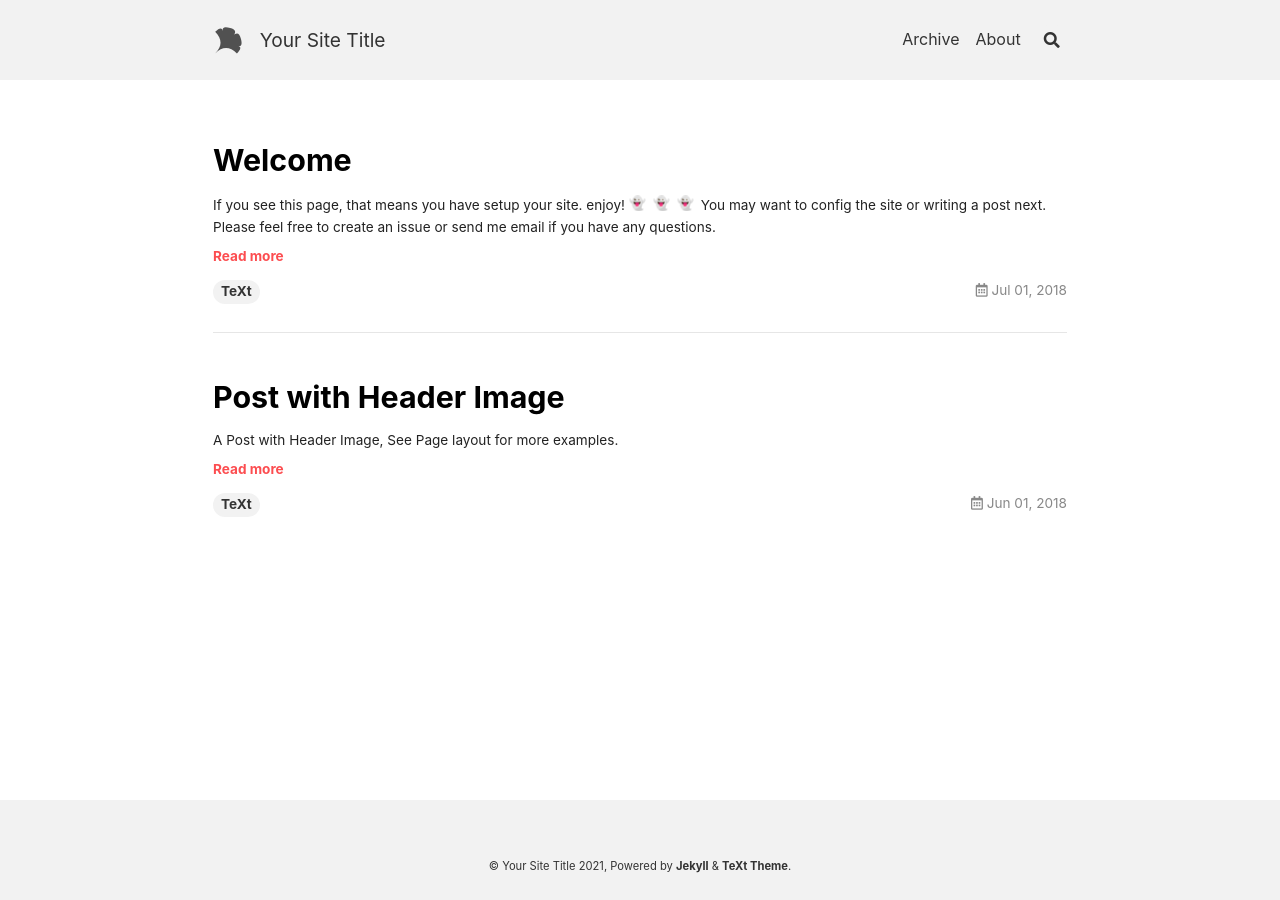
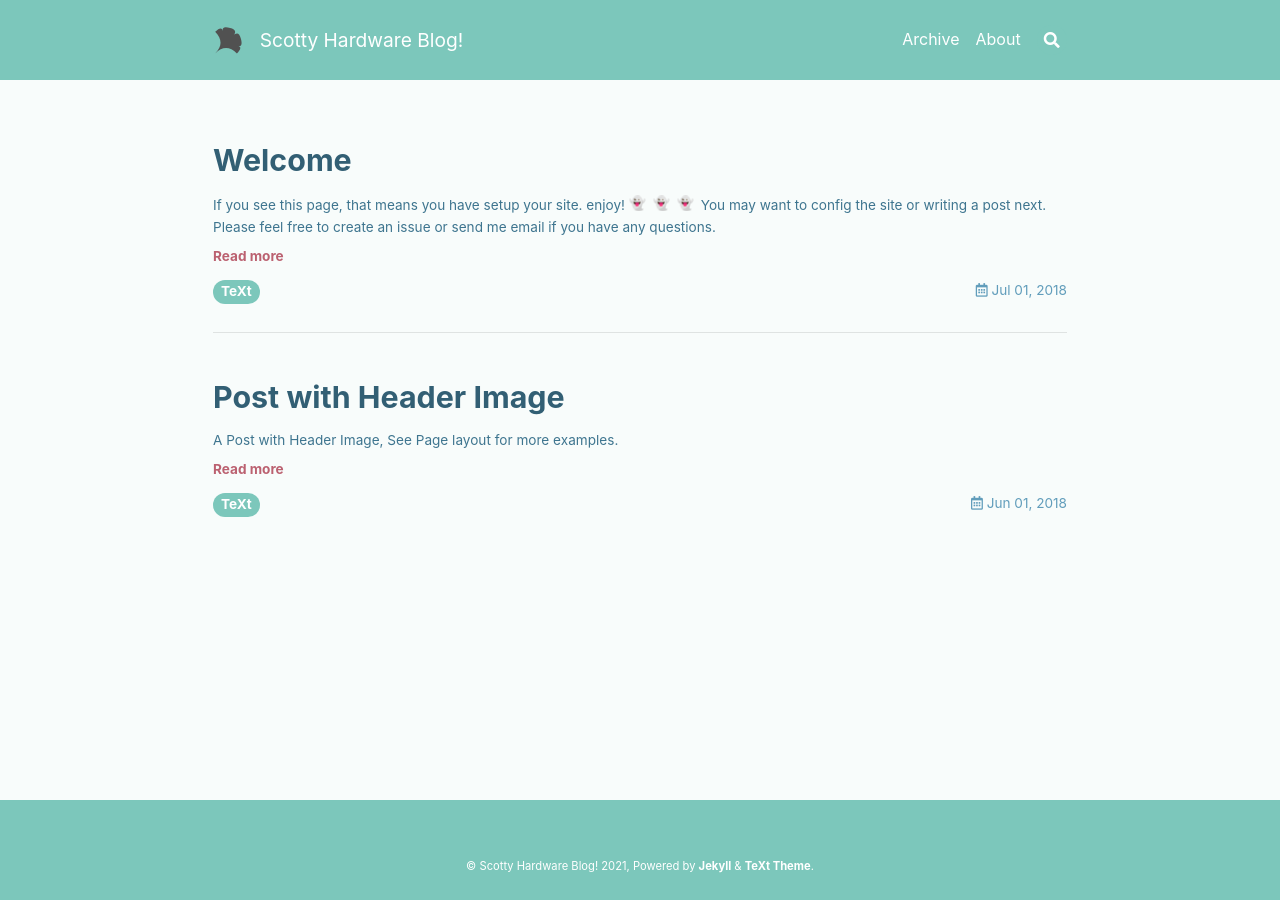
Before and after one commit to ScottyZhang/ScottyZhang.github.io, a Jekyll site: the page built from index.html, in a window 1280 px wide. Built offline with Jekyll 4.4.1, drawn with Linux system fonts in a browser that asks for light colours; nearby versions of some CDN libraries; emoji names are drawn with the system emoji font; the list of posts is cut into pages by our own code.

Commit message:
修改_config.yml

```diff
--- a/_config.yml
+++ b/_config.yml
@@ -16,11 +16,11 @@
 
 ## => Site Settings
 ##############################
-text_skin: default # "default" (default), "dark", "forest", "ocean", "chocolate", "orange"
+text_skin: forest # "default" (default), "dark", "forest", "ocean", "chocolate", "orange"
 highlight_theme: default # "default" (default), "tomorrow", "tomorrow-night", "tomorrow-night-eighties", "tomorrow-night-blue", "tomorrow-night-bright"
 url     : # the base hostname & protocol for your site e.g. https://www.someone.com
 baseurl : # does not include hostname
-title   : Your Site Title
+title   : Scotty Hardware Blog!
 description: > # this means to ignore newlines until "Language & timezone"
   Your Site Description
 
```
